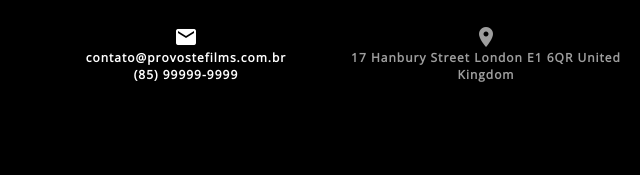
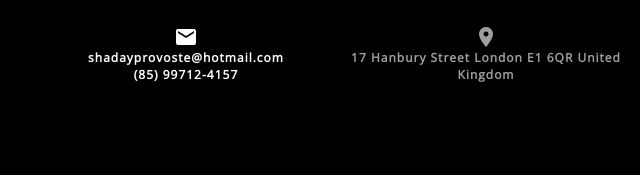
Before and after one commit to gleidsonteixeira/freelance-shaday, a plain HTML site: page contato.html in a window 1280 px wide. Shown: the part 616-808 px from the top of the page, 329-969 px from the left. Drawn offline with nearby package versions, Linux system fonts and the light colour scheme.

Commit message:
ateualizado

```diff
--- a/contato.html
+++ b/contato.html
@@ -83,7 +83,7 @@
                         </form>
                         <div class="dados">
                             <p class="white-text">
-                                <i class="material-icons">mail</i> contato@provostefilms.com.br<br>(85) 99999-9999
+                                <i class="material-icons">mail</i> shadayprovoste@hotmail.com<br>(85) 99712-4157
                             </p>
                             <p class="grey-text">
                                 <i class="material-icons">place</i> 17 Hanbury Street London E1 6QR United Kingdom
```
